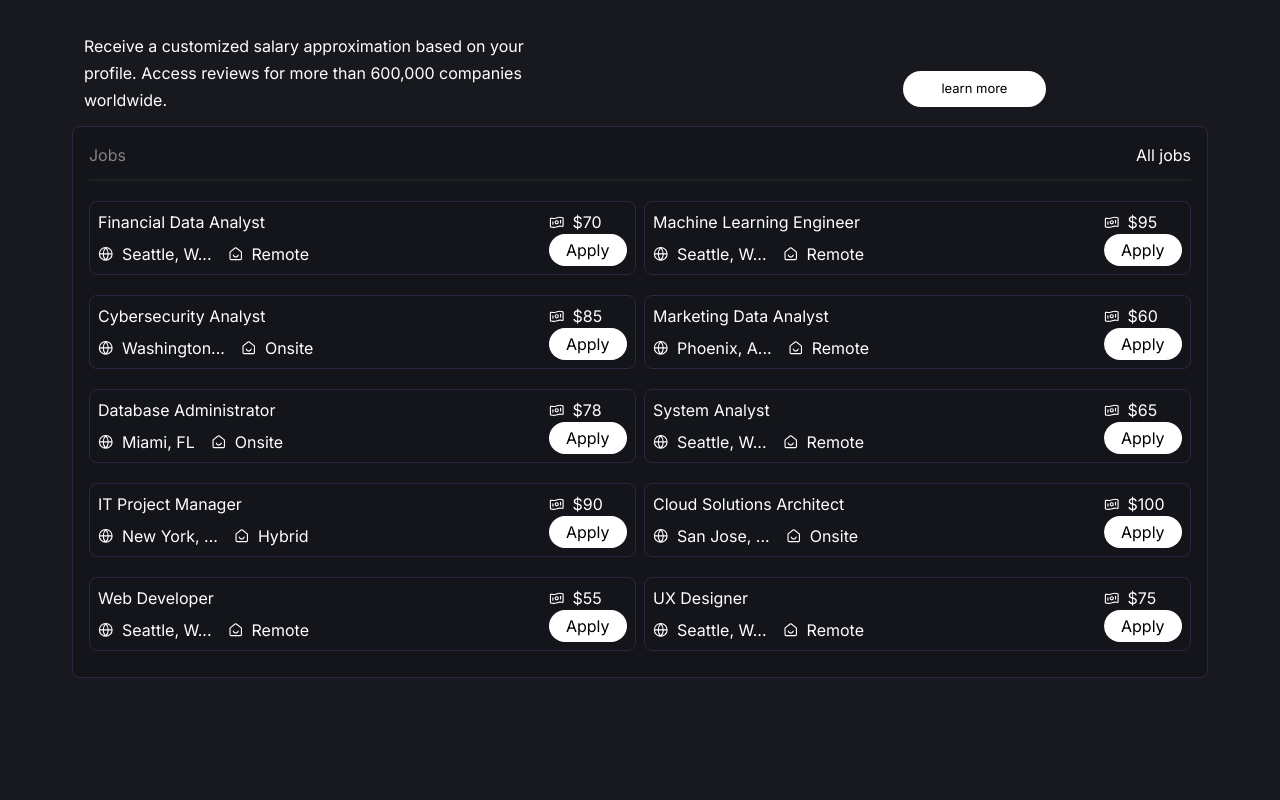
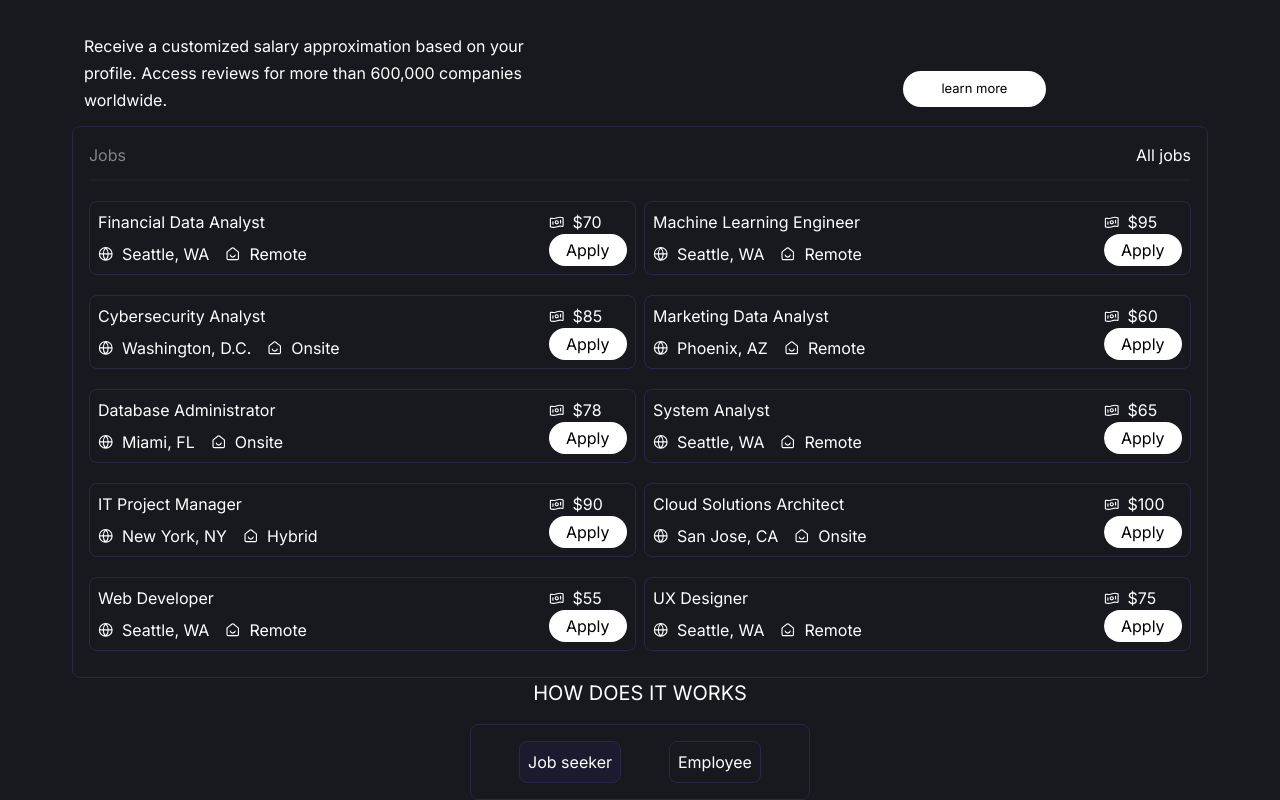
Before and after one commit to Cyrusweb/jobseek, a React (Vite) app: page / in a window 1280 px wide. Shown: the part 855-1655 px from the top of the page. Before the commit the page ends 1533 px from the top, so only its background shows below. Built offline with nearby package versions, Linux system fonts and the light colour scheme.

Commit message:
working on  new componentsv

```diff
--- a/src/Components/Home.jsx
+++ b/src/Components/Home.jsx
@@ -4,6 +4,8 @@ import Hero from "../Components/Hero";
 import WhatWeDo from "../Components/WhatWeDo";
 import About from "../Components/About";
 import JobList from "../Components/JobList";
+import HowThose from "./HowThose";
+// HowThose
 function Home() {
   return (
     <>
@@ -14,6 +16,7 @@ function Home() {
         <div>
           <About />
           <JobList />
+          <HowThose />
         </div>
       </main>
     </>
--- /dev/null
+++ b/src/Components/HowThose.jsx
@@ -0,0 +1,29 @@
+import React from "react";
+
+function HowThose() {
+  return (
+    <>
+      <main className="  md:mx-12 mt-[5rem] md:m-auto m-3 ">
+        <section>
+          <h1 className="text-white text-center text-[20px]">
+            HOW DOES IT WORKS
+          </h1>
+          <div className="border-[#2D2646] mt-4 w-[90%] md:w-[50%] lg:w-[30%] m-auto text-white border-[1px] rounded-lg flex justify-center gap-x-12 p-[16px] ">
+            <div>
+              <div className="bg-[#1B1A2E] w-full md:text-[16px] text-[18px]  rounded-lg p-2 border-[#2D2646] border-[1px]">
+                Job seeker
+              </div>
+            </div>
+            <div>
+              <div className="border-[#2D2646] md:text-[16px]   w-full text-[18px]   border-[1px] p-2 rounded-lg">
+                Employee
+              </div>
+            </div>
+          </div>
+        </section>
+      </main>
+    </>
+  );
+}
+
+export default HowThose;
--- a/src/Components/JobList.jsx
+++ b/src/Components/JobList.jsx
@@ -7,7 +7,7 @@ import ListLeft from "./Json/ListLeft.json";
 
 function JobList() {
   return (
-    <main className="bg-[#13151A]  md:mx-12 p-3 md:m-auto m-3 border-[1px] rounded-lg md:p-4 border-[#2D2646]">
+    <main className=" mt-4  md:mx-12 p-3 md:m-auto m-3 border-[1px] rounded-lg md:p-4 border-[#2D2646]">
       <section>
         <div className="flex items-center justify-between border-b-[2px] pb-3 border-[#202125]">
           <p className="text-[#848484]">Jobs</p>
@@ -19,7 +19,7 @@ function JobList() {
           {ListLeft.map((job) => (
             <div
               key={job.id}
-              id={`job-${job.id}`} // id
+              id={`job-${job.id}`}
               className="jobs text-white border-[1px] border-[#2D2646] flex flex-col gap-3 mt-[20px] rounded-lg p-2"
             >
               <main className="md:flex items-center justify-between">
@@ -32,11 +32,7 @@ function JobList() {
                         alt="logo_location"
                         className="w-[16px] h-[16px]"
                       />
-                      <p>
-                        {job.location && job.location.length > 10
-                          ? `${job.location.slice(0, 10)}...`
-                          : job.location}
-                      </p>
+                      <p className="truncate">{job.location}</p>
                     </div>
                     <div className="flex items-center gap-2">
                       <img
--- a/src/Components/Nav.jsx
+++ b/src/Components/Nav.jsx
@@ -76,20 +76,20 @@ function Nav() {
                     ) : (
                       <RiArrowDropDownLine
                         size={35}
-                        className="animate-bounce "
+                        className="animate-bounce transition-all  "
                       />
                     )}
                   </div>
                 </li>
                 {/* menu drop down */}
                 {dropdown && (
-                  <div className="pl-7 md:pl-0 md:absolute md:pt-2 top-12 right-[1.2rem]">
-                    <ul className="mt-[-10px] md:text-[18px] ">
+                  <div className="pl-7 md:pl-0 md:absolute md:pt-2 top-12 right-[1.2rem] rounded-lg md:bg-[#17191F] ">
+                    <ul className="mt-[-10px]   ">
                       <li className="text-[#A34AE3] cursor-pointer">
                         About us
                       </li>
                       <li className="cursor-pointer">FAQ</li>
-                      <li className="cursor-pointer">Contact us</li>
+                      <li className="cursor-pointer ">Contact us</li>
                     </ul>
                   </div>
                 )}
```
